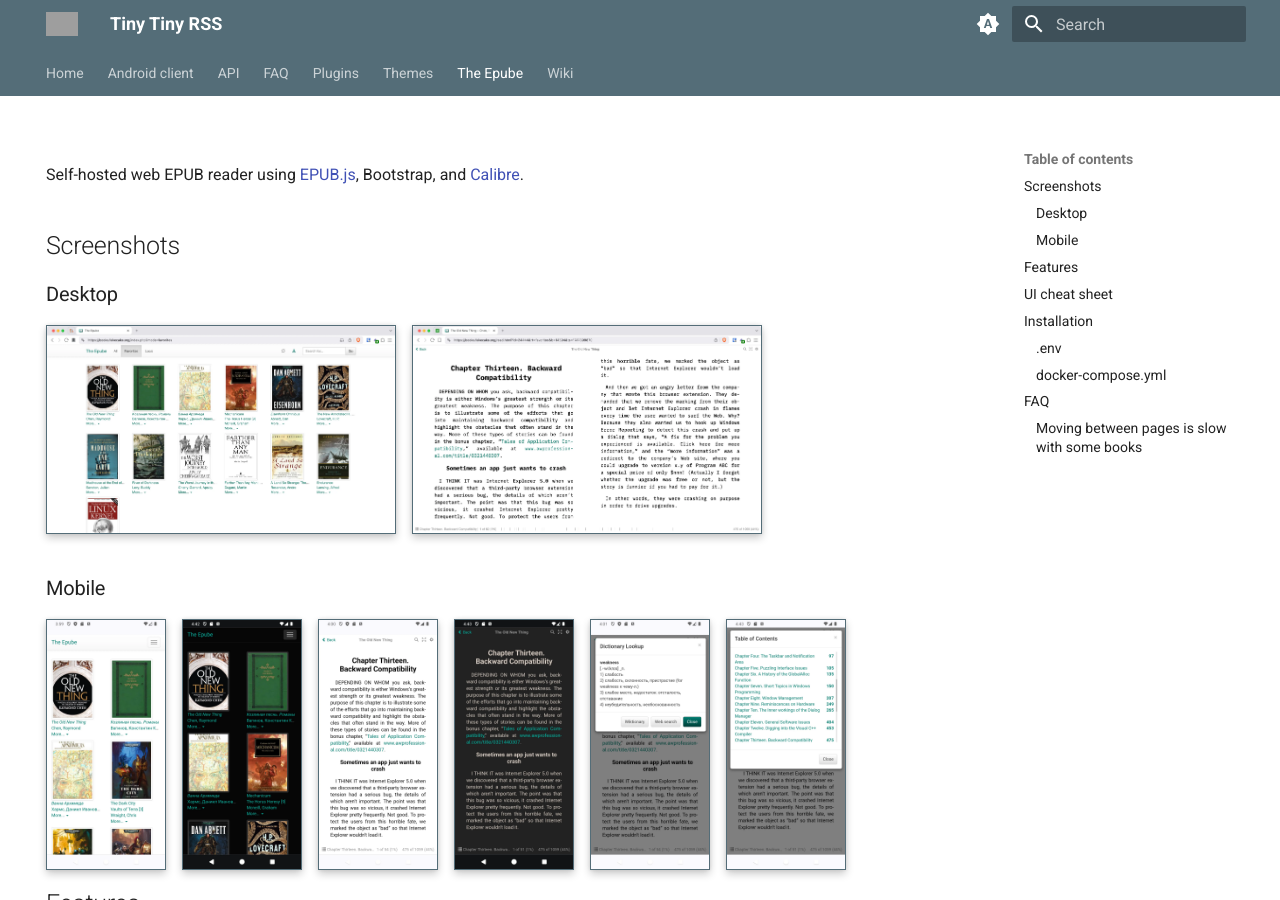
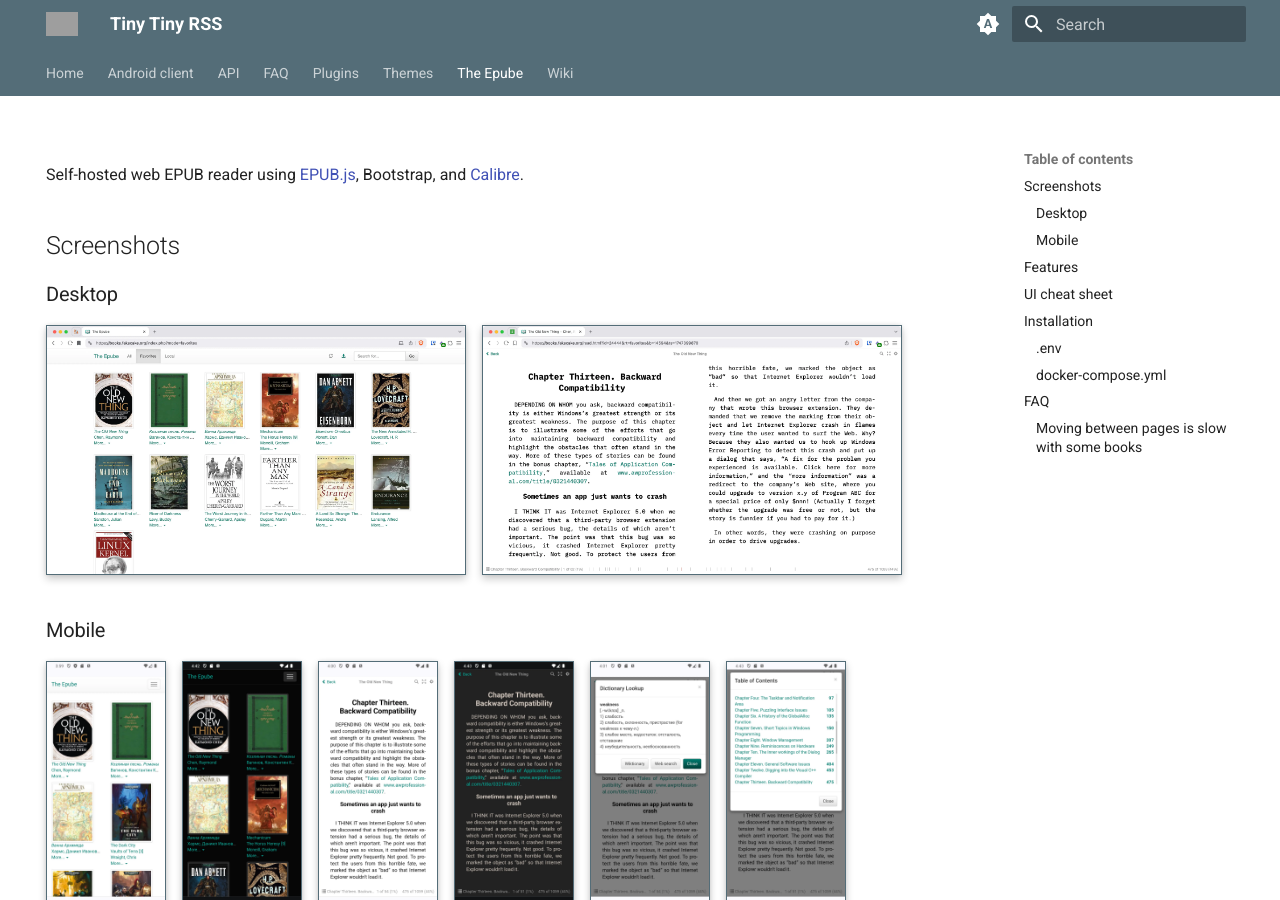
Before and after one commit to supahgreg/tt-rss-web-static, an MkDocs documentation site: the page built from docs/ZeEpube.md, in a window 1280 px wide and 900 px high. Built offline with MkDocs 1.6.1 and Material for MkDocs 9.7.7, drawn with Linux system fonts in a browser that asks for light colours.

Commit message:
tweak width

```diff
--- a/docs/ZeEpube.md
+++ b/docs/ZeEpube.md
@@ -19,8 +19,8 @@ Self-hosted web EPUB reader using [EPUB.js](https://github.com/futurepress/epub.
 
 ### Desktop
 
-![](images/epube/Screenshot_2025-05-16_at_15.50.58.webp){ width="350", align=left }
-![](images/epube/Screenshot_2025-05-16_at_15.52.29.webp){ width="350" }
+![](images/epube/Screenshot_2025-05-16_at_15.50.58.webp){ width="420", align=left }
+![](images/epube/Screenshot_2025-05-16_at_15.52.29.webp){ width="420" }
 
 ### Mobile
 
```
